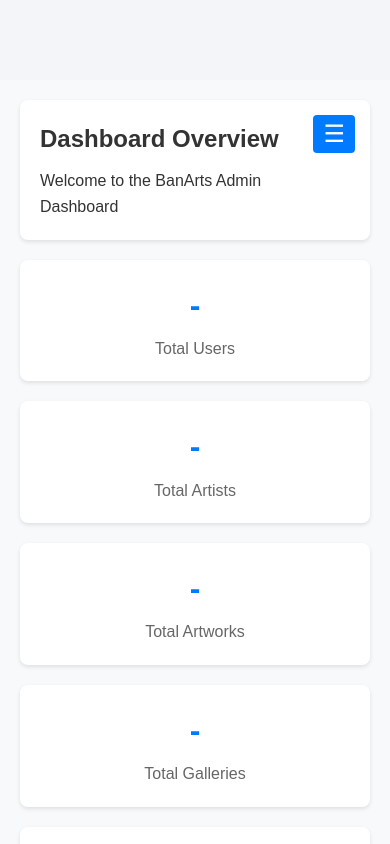
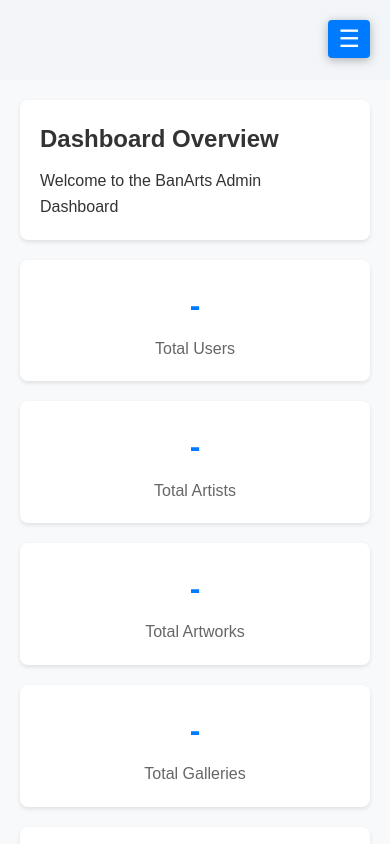
Before and after one commit to Benjoytibzz/BanArts-System, a website: page admin-dashboard.html in a window 390 px wide. Shown: the top 844 px of the page. Drawn offline with Linux system fonts and the light colour scheme; no server answers; sample sign-in values are in the browser's storage.

Commit message:
"Untrack_env_and_update_dashboard"

```diff
--- a/admin-dashboard.html
+++ b/admin-dashboard.html
@@ -18,6 +18,9 @@
             position: fixed;
             height: 100vh;
             overflow-y: auto;
+            left: 0;
+            top: 0;
+            z-index: 1000;
         }
         .admin-sidebar h2 {
             text-align: center;
@@ -47,6 +50,7 @@
             margin-left: 250px;
             padding: 20px;
             background: #f8f9fa;
+            min-height: 100vh;
         }
         .admin-header {
             background: white;
@@ -384,9 +388,9 @@
         /* Sidebar Toggle */
         .mobile-menu-toggle {
             display: none; /* Hidden by default on desktop */
-            background: #007bff;
+            background: #007bff !important;
             border: none;
-            color: white;
+            color: white !important;
             font-size: 1.5rem;
             cursor: pointer;
             padding: 5px 10px;
@@ -397,14 +401,15 @@
 
         @media (max-width: 768px) {
             .mobile-menu-toggle {
-                display: block; /* Show on mobile */
-                position: fixed;
-                top: 15px;
-                right: 15px;
-                z-index: 2000; /* Higher z-index to ensure it is above everything */
+                display: block !important; /* Show on mobile */
+                position: fixed !important;
+                top: 20px;
+                right: 20px;
+                z-index: 9999;
+                box-shadow: 0 2px 10px rgba(0,0,0,0.3);
             }
             .admin-header {
-                padding-right: 60px; /* Make room for the fixed toggle */
+                padding-right: 70px; /* Make room for the fixed toggle */
             }
             .admin-sidebar {
                 transform: translateX(-100%);
@@ -457,11 +462,12 @@
         </aside>
 
         <main class="admin-content">
+            <button class="mobile-menu-toggle" id="global-mobile-toggle" aria-label="Toggle sidebar menu">&#9776;</button>
             <!-- Dashboard Section -->
             <section id="dashboard" class="section active">
                 <div class="admin-header">
                     <h1>Dashboard Overview</h1>
-                    <button class="mobile-menu-toggle" aria-label="Toggle sidebar menu">&#9776;</button>
+
                     <p>Welcome to the BanArts Admin Dashboard</p>
                 </div>
 
@@ -547,7 +553,7 @@
             <section id="artists" class="section">
                 <div class="admin-header">
                     <h1>Artists Management</h1>
-                    <button class="mobile-menu-toggle" aria-label="Toggle sidebar menu">&#9776;</button>
+
                     <div style="display: flex; gap: 10px; align-items: center;">
                         <button class="btn btn-primary" onclick="openModal('artist')">Add New Artist</button>
                         <div class="search-container">
@@ -581,7 +587,7 @@
             <section id="artworks" class="section">
                 <div class="admin-header">
                     <h1>Artworks Management</h1>
-                    <button class="mobile-menu-toggle" aria-label="Toggle sidebar menu">&#9776;</button>
+
                     <div style="display: flex; gap: 10px; align-items: center;">
                         <button class="btn btn-primary" onclick="openModal('artwork')">Add New Artwork</button>
                         <div class="search-container">
@@ -616,7 +622,7 @@
             <section id="galleries" class="section">
                 <div class="admin-header">
                     <h1>Galleries Management</h1>
-                    <button class="mobile-menu-toggle" aria-label="Toggle sidebar menu">&#9776;</button>
+
                     <div style="display: flex; gap: 10px; align-items: center;">
                         <button class="btn btn-primary" onclick="openModal('gallery')">Add New Gallery</button>
                         <div class="search-container">
@@ -650,7 +656,7 @@
             <section id="gallery-featured" class="section">
                 <div class="admin-header">
                     <h1>Gallery Featured Artworks</h1>
-                    <button class="mobile-menu-toggle" aria-label="Toggle sidebar menu">&#9776;</button>
+
                     <div style="display: flex; gap: 10px; align-items: center;">
                         <button class="btn btn-primary" onclick="openModal('gallery-featured')">Add Featured Artwork</button>
                         <div class="search-container">
@@ -684,7 +690,7 @@
             <section id="museums" class="section">
                 <div class="admin-header">
                     <h1>Museums Management</h1>
-                    <button class="mobile-menu-toggle" aria-label="Toggle sidebar menu">&#9776;</button>
+
                     <div style="display: flex; gap: 10px; align-items: center;">
                         <button class="btn btn-primary" onclick="openModal('museum')">Add New Museum</button>
                         <div class="search-container">
@@ -717,7 +723,7 @@
             <section id="events" class="section">
                 <div class="admin-header">
                     <h1>Events Management</h1>
-                    <button class="mobile-menu-toggle" aria-label="Toggle sidebar menu">&#9776;</button>
+
                     <div style="display: flex; gap: 10px; align-items: center;">
                         <button class="btn btn-primary" onclick="openModal('event')">Add Event</button>
                         <div class="search-container">
@@ -750,7 +756,7 @@
             <section id="videos" class="section">
                 <div class="admin-header">
                     <h1>Videos Management</h1>
-                    <button class="mobile-menu-toggle" aria-label="Toggle sidebar menu">&#9776;</button>
+
                     <div style="display: flex; gap: 10px; align-items: center;">
                         <button class="btn btn-primary" onclick="openModal('video')">Add New Video</button>
                         <div class="search-container">
@@ -781,7 +787,7 @@
             <section id="artifacts-collections" class="section">
                 <div class="admin-header">
                     <h1>Artifacts Management</h1>
-                    <button class="mobile-menu-toggle" aria-label="Toggle sidebar menu">&#9776;</button>
+
                     <div style="display: flex; gap: 10px; align-items: center;">
                         <button class="btn btn-primary" onclick="openArtifactModal()">Add New Artifact</button>
                         <div class="search-container">
@@ -824,7 +830,7 @@
             <section id="collections" class="section">
                 <div class="admin-header">
                     <h1>Collections Management</h1>
-                    <button class="mobile-menu-toggle" aria-label="Toggle sidebar menu">&#9776;</button>
+
                     <div style="display: flex; gap: 10px; align-items: center;">
                     <button class="btn btn-primary" onclick="openCollectionModal()">Add New Collection</button>
                         <div class="search-container">
@@ -875,7 +881,7 @@
             <section id="users" class="section">
                 <div class="admin-header">
                     <h1>Users Management</h1>
-                    <button class="mobile-menu-toggle" aria-label="Toggle sidebar menu">&#9776;</button>
+
                     <div style="display: flex; gap: 10px; align-items: center;">
                         <button class="btn btn-primary" onclick="openModal('user')">Add New User</button>
                         <div class="search-container">
```
Also changed, not shown: 2 other files.
